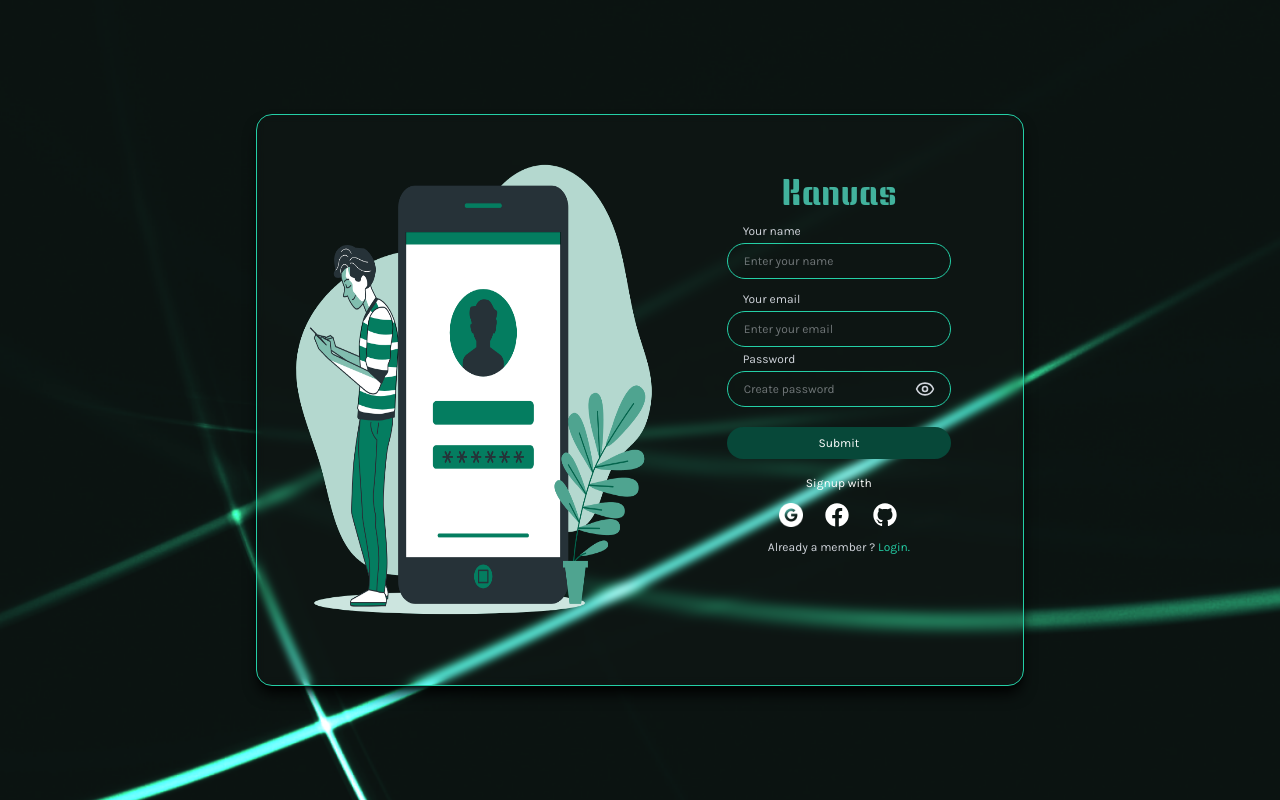
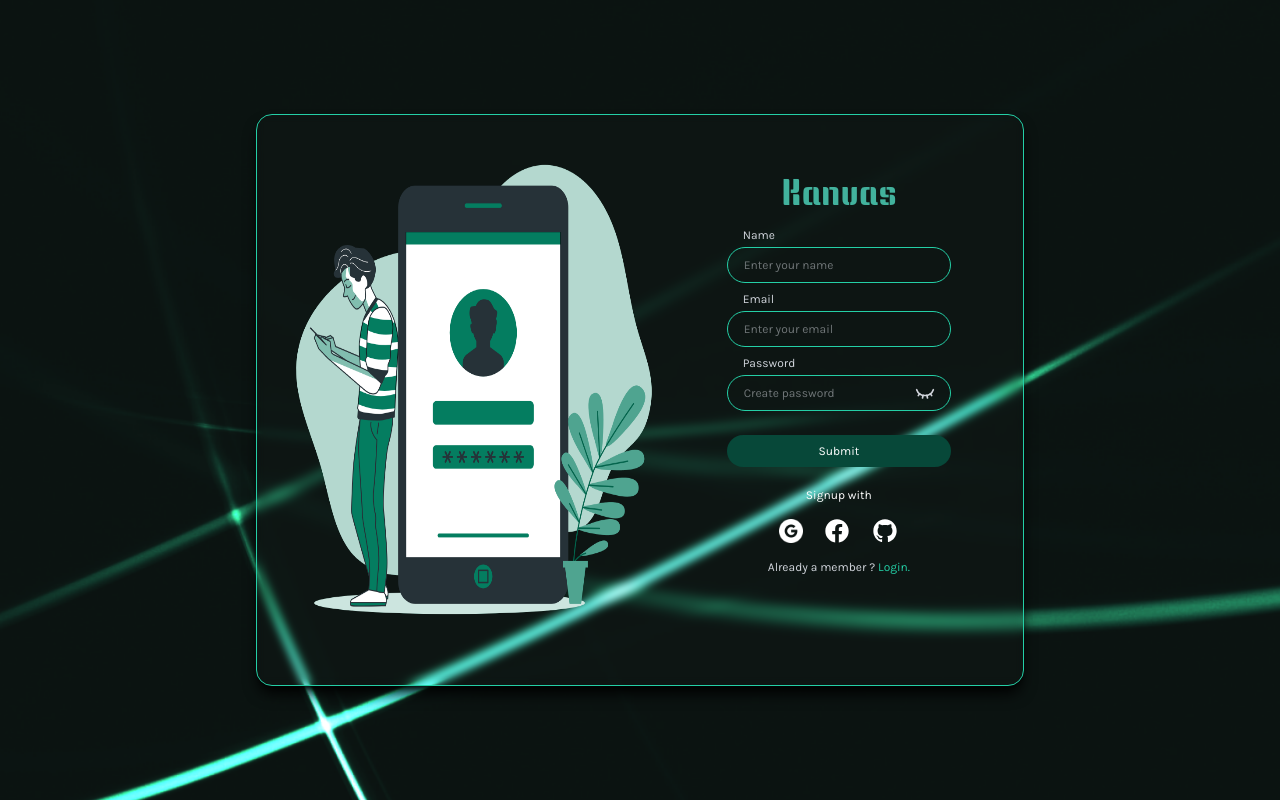
Before and after one commit to Muntajiir-Alam/kanvas, a React (Vite) app: page /signup in a window 1280 px wide. Built offline with nearby package versions, Linux system fonts and the light colour scheme.

Commit message:
complete login and sign up page

```diff
--- a/package.json
+++ b/package.json
@@ -12,9 +12,11 @@
   "dependencies": {
     "@remixicon/react": "^4.7.0",
     "@tailwindcss/vite": "^4.1.15",
+    "firebase": "^12.4.0",
     "lucide-react": "^0.546.0",
     "react": "^19.1.1",
     "react-dom": "^19.1.1",
+    "react-hook-form": "^7.65.0",
     "react-router-dom": "^7.9.4",
     "tailwindcss": "^4.1.15"
   },
--- a/src/pages/Login.jsx
+++ b/src/pages/Login.jsx
@@ -1,5 +1,6 @@
 import React, { useState, useEffect } from "react";
 import { Link } from "react-router-dom";
+import { useForm } from "react-hook-form";
 import login from "../assets/login.png";
 import loginbg from "../assets/login-bg.png";
 import google from "../assets/google.png";
@@ -9,7 +10,24 @@ import Logo from "./Logo";
 import { EyeClosed, Eye } from "lucide-react";
 
 const Login = () => {
-   const [showPassword, setShowPassword] = useState(false);
+  const [showPassword, setShowPassword] = useState(true);
+  const {
+    register,
+    handleSubmit,
+    watch,
+    formState: { errors, isSubmitting },
+  } = useForm({
+    mode: "onSubmit",
+    reValidateMode: "onChange",
+  });
+
+  async function onSubmit(data) {
+    await new Promise((resolve) => {
+      setTimeout(resolve, 3000);
+    });
+    console.log("submiting data", data);
+  }
+
   return (
     <>
       <div
@@ -22,6 +40,7 @@ const Login = () => {
           </div>
           <div className="h-full py-10 pr-10 w-3/7">
             <form
+              onSubmit={handleSubmit(onSubmit)}
               action=""
               className="h-full w-full gap-3 flex flex-col items-center font-karla text-xs px-8 py-4 text-gray-300"
             >
@@ -36,16 +55,27 @@ const Login = () => {
                   type="text"
                   name=""
                   id="Username"
+                  {...register("name", {
+                    required: "Username is required",
+                  })}
                   placeholder="Enter your username"
                   className="w-full border border-stock  rounded-full h-9 text-xs mt-1 px-4 outline-none"
                 />
+                {errors.name ? (
+                  <p className="pl-4 text-red-500 text-xs mt-1">
+                    {errors.name.message}
+                  </p>
+                ) : null}
               </div>
               <div className="w-full">
-                <label htmlFor="Password" className="pl-4">Password</label>
+                <label htmlFor="Password" className="pl-4">
+                  Password
+                </label>
                 <input
-                  type={showPassword ? "text" : "password"}
+                  type={showPassword ? "password" : "text"}
                   name=""
                   id="Password"
+                  {...register("Password")}
                   placeholder="Enter your password"
                   className=" w-full border border-stock  rounded-full h-9  mt-1 mb-2 px-4 outline-none"
                 />
@@ -56,22 +86,39 @@ const Login = () => {
                 >
                   {showPassword ? <EyeClosed size={20} /> : <Eye size={20} />}
                 </button>
-                <span className="pl-35 " >Forgot password ?</span>
+                <div className="flex flex-row-reverse pr-4 ">
+                  <span className="">Forgot password ?</span>
+                </div>
               </div>
-              <button className=" w-full hover:bg-emerald-600 hover:text-sm active:bg-btn text-white rounded-full h-9 bg-btn outline-none cursor-pointer " >Login</button>
+              <button
+                type="submit"
+                disabled={isSubmitting}
+                className=" w-full hover:bg-emerald-600 hover:text-sm active:bg-btn text-white rounded-full h-9 bg-btn outline-none cursor-pointer "
+              >
+                Login
+              </button>
               <span className="my-1">Login with</span>
               <div className="flex gap-5 h-10">
-                <button className="cursor-pointer">
+                <button
+                type="button"
+                className="cursor-pointer">
                   <img src={google} alt="" className="h-6 invert" />
                 </button>
-                <button className="cursor-pointer">
+                <button
+                type="button"
+                className="cursor-pointer">
                   <img src={facebook} alt="" className="h-7 invert" />
                 </button>
-                <button className="cursor-pointer">
+                <button
+                type="button"
+                className="cursor-pointer">
                   <img src={github} alt="" className="h-7 invert" />
                 </button>
               </div>
-              <Link to="/signup" className="cursor-pointer">Don't have an account ? <span className="text-stock">Signup.</span></Link>
+              <Link to="/signup" className="cursor-pointer w-full flex justify-center">
+                Don't have an account ?
+                <span className="text-stock">Signup.</span>
+              </Link>
             </form>
           </div>
         </div>
--- a/src/pages/Signup.jsx
+++ b/src/pages/Signup.jsx
@@ -1,6 +1,7 @@
 import React, { useState, useEffect } from "react";
-import { EyeClosed, Eye } from "lucide-react";
+import { EyeClosed, Eye, Heading1 } from "lucide-react";
 import { Link } from "react-router-dom";
+import { useForm } from "react-hook-form";
 import login from "../assets/login.png";
 import loginbg from "../assets/login-bg.png";
 import google from "../assets/google.png";
@@ -9,7 +10,25 @@ import github from "../assets/github.svg";
 import Logo from "./Logo";
 
 const Signup = () => {
-  const [showPassword, setShowPassword] = useState(false);
+  const [showPassword, setShowPassword] = useState(true);
+
+  const {
+    register,
+    handleSubmit,
+    watch,
+    formState: { errors, isSubmitting },
+  } = useForm({
+    mode: "onSubmit",
+    reValidateMode: "onChange",
+  });
+
+  async function onSubmit(data) {
+    await new Promise((resolve) => {
+      setTimeout(resolve, 3000);
+    });
+    console.log("submiting data", data);
+  }
+
   return (
     <>
       <div
@@ -22,32 +41,49 @@ const Signup = () => {
           </div>
           <div className="h-full py-10 pr-10 w-3/7">
             <form
+              onSubmit={handleSubmit(onSubmit)}
               action=""
-              className="h-full w-full gap-1 flex flex-col items-center font-karla text-xs px-8 py-4 text-gray-300"
+              className="h-full w-full gap-2 flex flex-col items-center font-karla text-xs px-8 py-4 text-gray-300"
             >
               <div>
                 <Logo />
               </div>
-              <div className="w-full h-auto mb-2">
-                <label htmlFor="Username" className="pl-4">
-                  Your name
+              <div className="w-full h-auto ">
+                <label htmlFor="name" className="pl-4">
+                  Name
                 </label>
                 <input
                   type="text"
-                  name=""
-                  id="Username"
+                  id="name"
+                  {...register("name", {
+                    required: "Name is required",
+                    minLength: {
+                      value: 3,
+                      message: "Must be 3–12 characters long.",
+                    },
+                    maxLength: {
+                      value: 12,
+                      message: "Must be 3–12 characters long.",
+                    },
+                  })}
                   placeholder="Enter your name"
-                  className="w-full border border-stock  rounded-full h-9 text-xs mt-1 px-4 outline-none"
+                  className="w-full border border-stock rounded-full h-9 text-xs mt-1 px-4 outline-none"
                 />
+                {errors.name ? (
+                  <p className="pl-4 text-red-500 text-xs mt-1">
+                    {errors.name.message}
+                  </p>
+                ) : null}
               </div>
               <div className="w-full h-auto">
-                <label htmlFor="Username" className="pl-4">
-                  Your email
+                <label htmlFor="email" className="pl-4">
+                  Email
                 </label>
                 <input
-                  type="text"
+                  type="email"
                   name=""
-                  id="Username"
+                  id="email"
+                  {...register("email")}
                   placeholder="Enter your email"
                   className="w-full border border-stock  rounded-full h-9 text-xs mt-1 px-4 outline-none"
                 />
@@ -57,9 +93,10 @@ const Signup = () => {
                   Password
                 </label>
                 <input
-                  type={showPassword ? "text" : "password"}
+                  type={showPassword ? "password" : "text"}
                   name=""
-                  id="Password"
+                  id="password"
+                  {...register("password")}
                   placeholder="Create password"
                   className="w-full border border-stock  rounded-full h-9 text- my-1 px-4 outline-none"
                 />
@@ -71,8 +108,12 @@ const Signup = () => {
                   {showPassword ? <EyeClosed size={20} /> : <Eye size={20} />}
                 </button>
               </div>
-              <button className=" w-full my-3 hover:bg-emerald-600  active:bg-btn text-white rounded-full  bg-btn outline-none cursor-pointer py-2 mx-1">
-                Submit
+              <button
+                type="submit"
+                disabled={isSubmitting}
+                className=" w-full my-3 hover:bg-emerald-600  active:bg-btn text-white rounded-full  bg-btn outline-none cursor-pointer py-2 mx-1"
+              >
+                {isSubmitting ? <h1>Submiting</h1> : <h1>Submit</h1>}
               </button>
               <span className=" text-white ">Signup with</span>
               <div className="flex gap-5 h-10">
```
Also changed, not shown: 1 other file (tests, documents, lock files or other folders).
